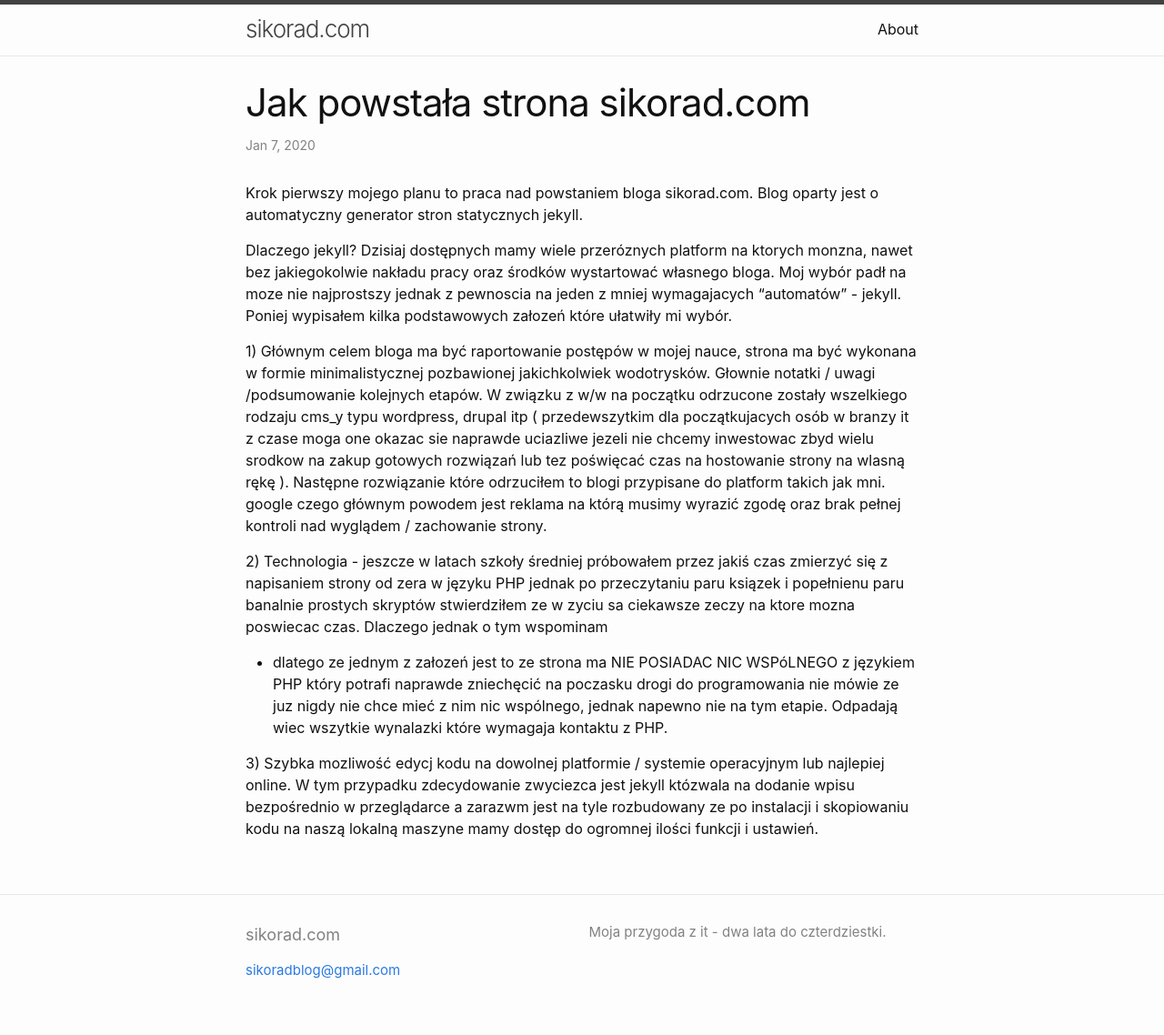
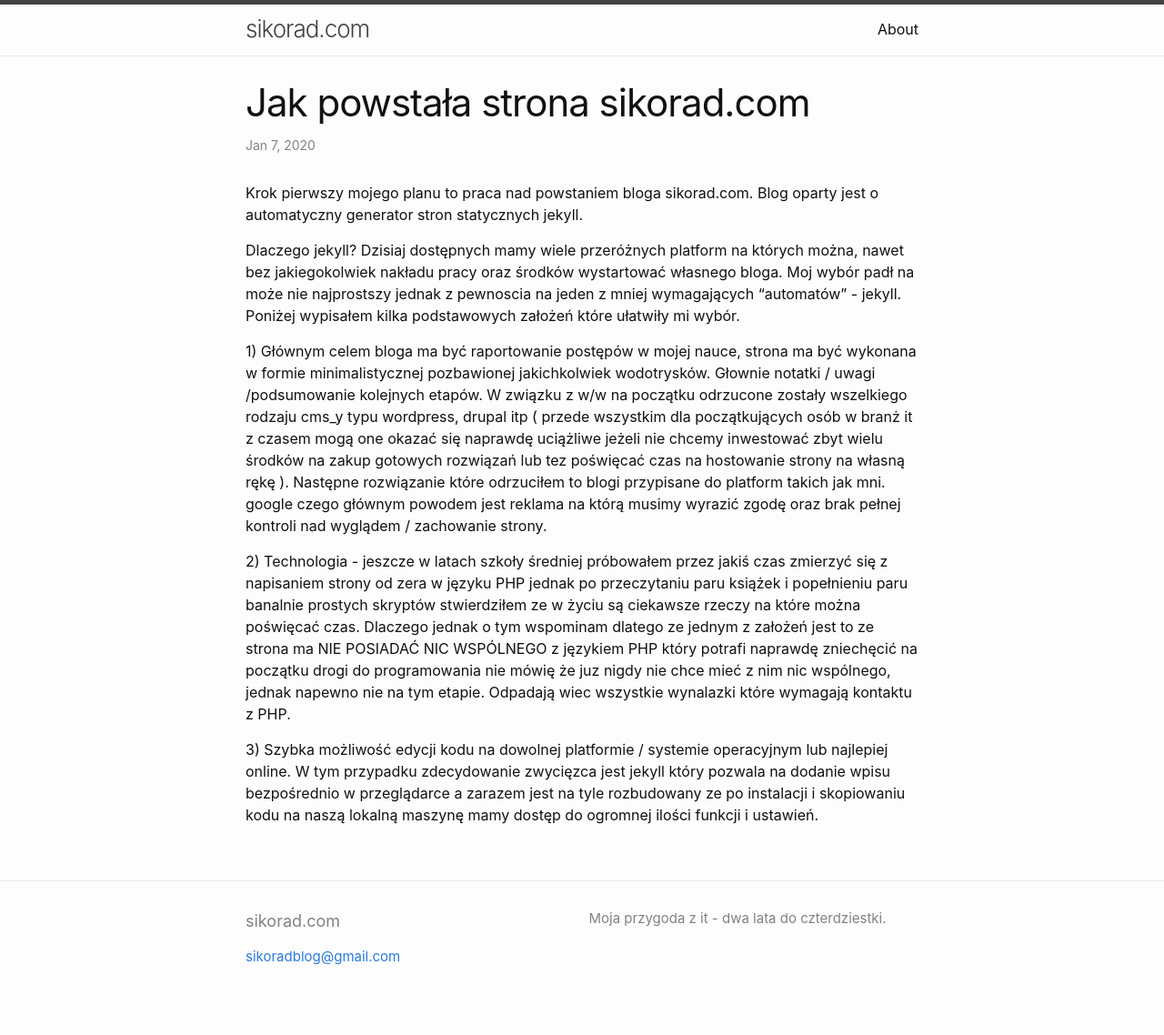
Before and after one commit to efiksio/sikorad, a Jekyll site: the page built from _posts/2020-01-07-jak-powstala-ta-strona.markdown, in a window 1280 px wide. Shown: the whole page at 91% size. Built offline with Jekyll 4.4.1, drawn with Linux system fonts in a browser that asks for light colours.

```diff
--- a/_posts/2020-01-07-jak-powstala-ta-strona.markdown
+++ b/_posts/2020-01-07-jak-powstala-ta-strona.markdown
@@ -4,38 +4,13 @@ title:  "Jak powstała strona sikorad.com"
 date:   2020-01-07 05:10:12 +0000
 categories: it blog jekyll
 ---
-Krok pierwszy mojego planu to praca nad powstaniem bloga sikorad.com.
-Blog oparty jest o automatyczny generator stron statycznych jekyll.
+Krok pierwszy mojego planu to praca nad powstaniem bloga sikorad.com. Blog oparty jest o automatyczny generator stron statycznych jekyll.
 
-Dlaczego jekyll?
-Dzisiaj dostępnych mamy wiele przeróznych platform na ktorych monzna, nawet
-bez jakiegokolwie nakładu pracy oraz środków wystartować własnego bloga.
-Moj wybór padł na moze nie najprostszy jednak z pewnoscia na jeden z mniej
-wymagajacych "automatów" - jekyll. Poniej wypisałem kilka podstawowych załozeń
-które ułatwiły mi wybór.
+Dlaczego jekyll? Dzisiaj dostępnych mamy wiele przeróżnych platform na których można, nawet bez jakiegokolwiek nakładu pracy oraz środków wystartować własnego bloga. Moj wybór padł na może nie najprostszy jednak z pewnoscia na jeden z mniej wymagających “automatów” - jekyll. Poniżej wypisałem kilka podstawowych założeń które ułatwiły mi wybór.
 
-1) Głównym celem bloga ma być raportowanie postępów w mojej nauce,
-strona ma być wykonana w formie minimalistycznej pozbawionej jakichkolwiek
-wodotrysków. Głownie notatki / uwagi /podsumowanie kolejnych etapów.
-W związku z w/w na początku odrzucone zostały wszelkiego rodzaju cms_y
-typu wordpress, drupal itp ( przedewszytkim dla początkujacych osób w
-branzy it z czase moga one okazac sie naprawde uciazliwe jezeli nie chcemy
-inwestowac zbyd wielu srodkow na zakup gotowych rozwiązań lub tez poświęcać
-czas na hostowanie strony na wlasną rękę ).
-Następne rozwiązanie które odrzuciłem to blogi przypisane do platform takich jak
-mni. google czego głównym powodem jest reklama na którą musimy wyrazić zgodę oraz
-brak pełnej kontroli nad wyglądem / zachowanie strony.
+1) Głównym celem bloga ma być raportowanie postępów w mojej nauce, strona ma być wykonana w formie minimalistycznej pozbawionej jakichkolwiek wodotrysków. Głownie notatki / uwagi /podsumowanie kolejnych etapów. W związku z w/w na początku odrzucone zostały wszelkiego rodzaju cms_y typu wordpress, drupal itp ( przede wszystkim dla początkujących osób w branż it z czasem mogą one okazać się naprawdę uciążliwe jeżeli nie chcemy inwestować zbyt wielu środków na zakup gotowych rozwiązań lub tez poświęcać czas na hostowanie strony na własną rękę ). Następne rozwiązanie które odrzuciłem to blogi przypisane do platform takich jak mni. google czego głównym powodem jest reklama na którą musimy wyrazić zgodę oraz brak pełnej kontroli nad wyglądem / zachowanie strony.
 
-2) Technologia - jeszcze w  latach szkoły średniej próbowałem przez jakiś czas
-zmierzyć się z napisaniem strony od zera w języku PHP jednak po przeczytaniu paru
-ksiązek i popełnienu paru banalnie prostych skryptów stwierdziłem ze w zyciu
-sa ciekawsze zeczy na ktore mozna poswiecac czas. Dlaczego jednak o tym wspominam
-- dlatego ze jednym z załozeń jest to ze strona ma NIE POSIADAC NIC WSPóLNEGO
-z językiem PHP który potrafi naprawde zniechęcić na poczasku drogi do programowania
-nie mówie ze juz nigdy nie chce mieć z nim nic wspólnego, jednak napewno nie na tym etapie.
-Odpadają wiec wszytkie wynalazki które wymagaja kontaktu z PHP.
+2) Technologia - jeszcze w latach szkoły średniej próbowałem przez jakiś czas zmierzyć się z napisaniem strony od zera w języku PHP jednak po przeczytaniu paru książek i popełnieniu paru banalnie prostych skryptów stwierdziłem ze w życiu są ciekawsze rzeczy na które można poświęcać czas. Dlaczego jednak o tym wspominam
+dlatego ze jednym z założeń jest to ze strona ma NIE POSIADAĆ NIC WSPÓLNEGO z językiem PHP który potrafi naprawdę zniechęcić na początku drogi do programowania nie mówię że juz nigdy nie chce mieć z nim nic wspólnego, jednak napewno nie na tym etapie. Odpadają wiec wszystkie wynalazki które wymagają kontaktu z PHP.
 
-3) Szybka mozliwość edycj kodu na dowolnej platformie / systemie operacyjnym lub najlepiej online.
-W tym przypadku zdecydowanie zwyciezca jest jekyll któzwala na dodanie wpisu bezpośrednio w
-przeglądarce a zarazwm jest na tyle rozbudowany ze po instalacji i skopiowaniu kodu
-na naszą lokalną maszyne mamy dostęp do ogromnej ilości funkcji i ustawień.
+3) Szybka możliwość edycji kodu na dowolnej platformie / systemie operacyjnym lub najlepiej online. W tym przypadku zdecydowanie zwycięzca jest jekyll który pozwala na dodanie wpisu bezpośrednio w przeglądarce a zarazem jest na tyle rozbudowany ze po instalacji i skopiowaniu kodu na naszą lokalną maszynę mamy dostęp do ogromnej ilości funkcji i ustawień.
--- a/_posts/2020-01-12-nginx-oraz-docker-certyfikaty.markdown
+++ b/_posts/2020-01-12-nginx-oraz-docker-certyfikaty.markdown
@@ -4,11 +4,11 @@ title:  "Nginx, Docker - moje pierwsze certyfikaty w IT"
 date:   2020-01-12 13:55:26 +0000
 categories: it certyfikaty
 ---
-Właśnie ukończyłem dwa kursy z dziedziny IT. Ponizej zamieściłem certyfikaty ich ukonczenia.
+Właśnie ukończyłem dwa kursy z dziedziny IT. Poniżej zamieściłem certyfikaty ich ukończenia.
 
-+ Pierwszy z nich to `Docker` na poziomie podstawowym. Zdecydowałem się przejść ten kurs i jestem właśnie w trakcie bardzej zaawansowanego jednak na chwilę obecną postanowiłem ograniczyć ilość czasu poświęcaną na naukę tego zagadnienia. Chociaz czuję się w miarę konfortowo w poruszaniu się po kontenerach na poziomie podstawowym zdecydowałem jednak skoncentrować się na rozwijaniu umiejętności z samym programowaniem aplikacji.
++ Pierwszy z nich to `Docker` na poziomie podstawowym. Zdecydowałem się przejść ten kurs i jestem właśnie w trakcie bardziej zaawansowanego jednak na chwilę obecną postanowiłem ograniczyć ilość czasu poświęcaną na naukę tego zagadnienia. Chociaż czuję się w miarę komfortowo w poruszaniu się po kontenerach na poziomie podstawowym zdecydowałem jednak skoncentrować się na rozwijaniu umiejętności z samym programowaniem aplikacji.
 
-+ Drugim kursem który udało mi się ukończyć jest kurs `NGINX` - server internetowy (analogiczny do najpopularniejszego obecjie Apache). Postanowiłem rozpocząć nauke tego rozwiązania głownie ze względu na niski próg wejścia i prostotę w konfiguracji takich funkcjonalnosci jak odwrócone proxy oraz server plików statycznych nie wspominając o wspacriu wisgi itp.
++ Drugim kursem który udało mi się ukończyć jest kurs `NGINX` - server internetowy (analogiczny do najpopularniejszego obecnie Apache). Postanowiłem rozpocząć naukę tego rozwiązania głownie ze względu na niski próg wejścia i prostotę w konfiguracji takich funkcjonalności jak odwrócone proxy oraz server plików statycznych nie wspominając o wsparciu wisgi itp.
 
 ![nginx certyfikat](/assets/images/nginx_cert.png)
 
```
Also changed, not shown: _posts/2020-01-06-welcome-to-jekyll.markdown (+1 -7 lines), _posts/2020-01-11-git-pierwszy-puzel-do-kolekcji.markdown (+9 -10 lines), _posts/2020-01-20-pierwsze-linie-wlasnego-kodu.markdown (+4 -4 lines), _posts/2020-02-11-touch-typing-grubo-po-30tce .markdown (+15 -10 lines), assets/images/22FEB2020_TT_Test_5m_4000.png (added), 1 other file.
